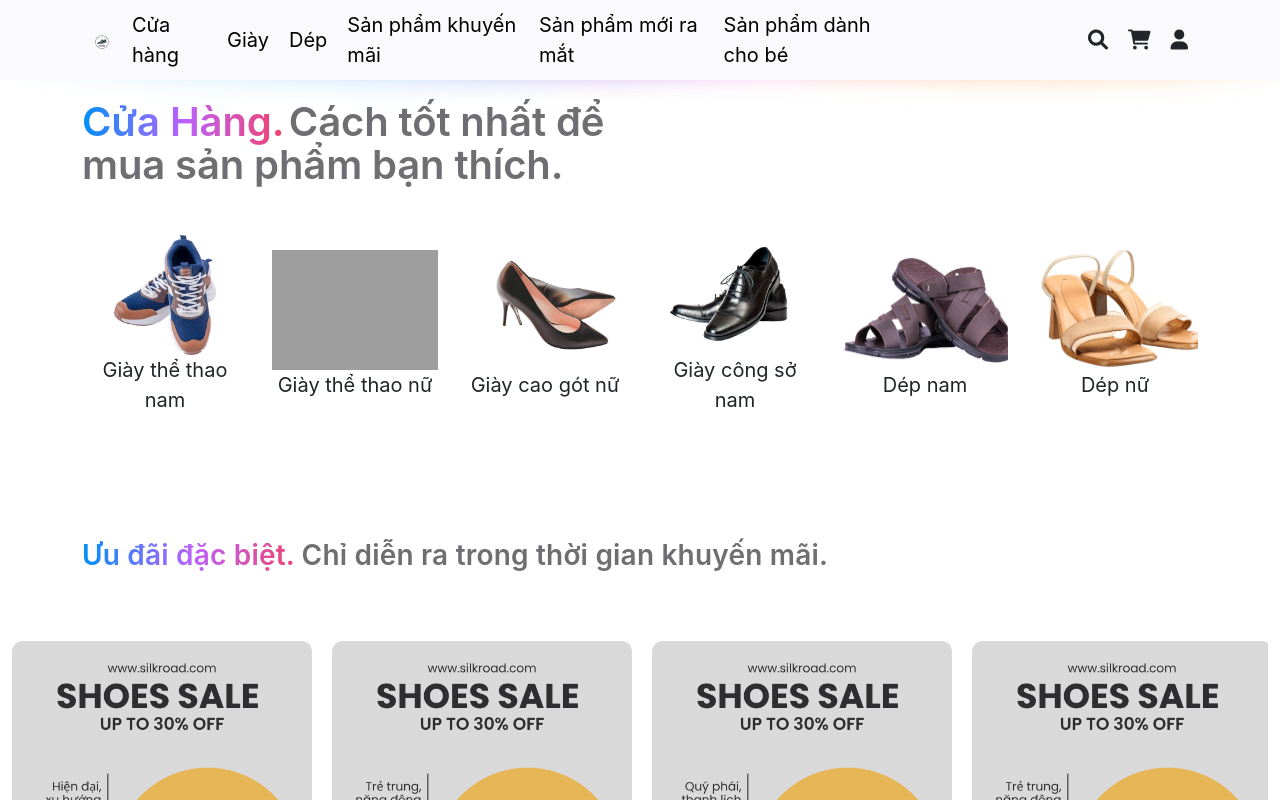
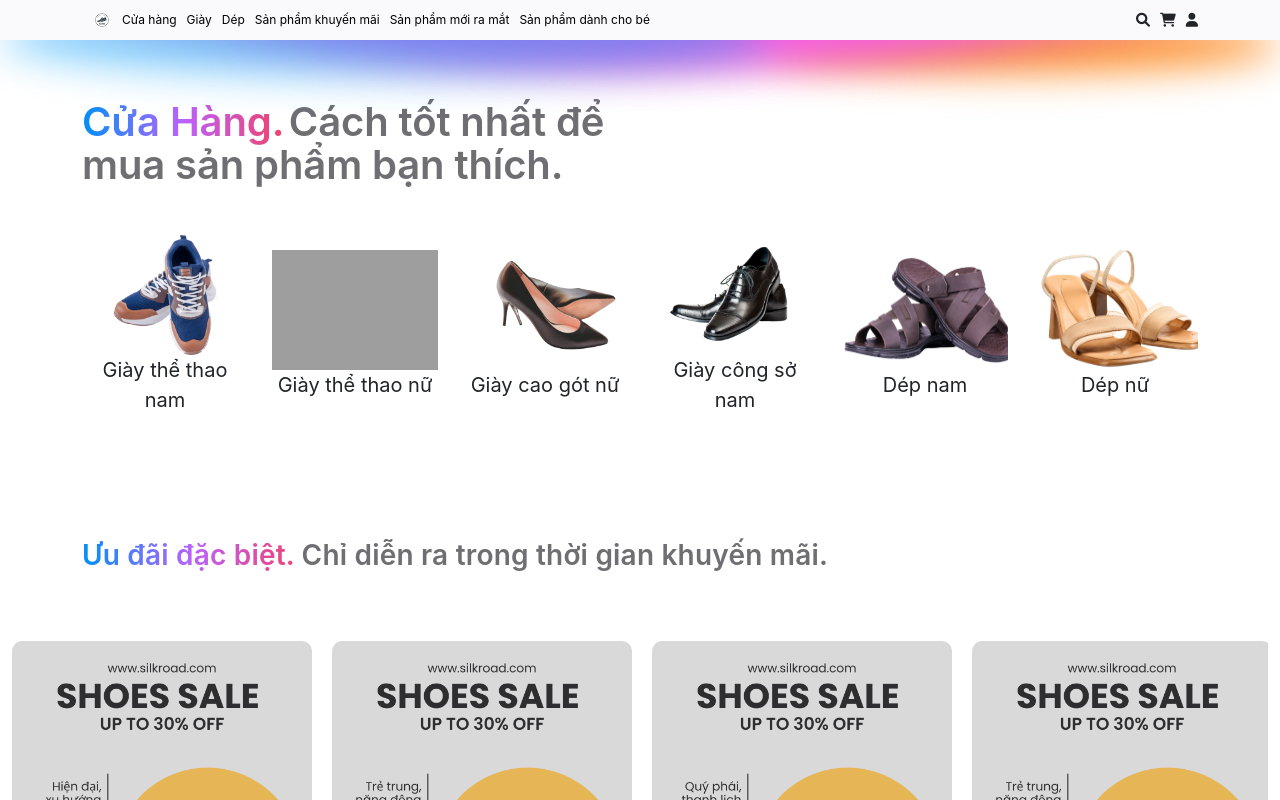
Before and after one commit to TranQuocVan/Project_E-CommerceWebFE, a plain HTML site: page index.html in a window 1280 px wide. Drawn offline with nearby package versions, Linux system fonts and the light colour scheme; grey boxes are pictures that could not be loaded.

Commit message:
fix size

```diff
--- a/component/navigation.js
+++ b/component/navigation.js
@@ -4,7 +4,7 @@ const data = {
             col1: 'Mua hàng',
             col1List: [
                 { name: 'Mua Sản Phẩm Mới Nhất' },
-                { name: 'Giày'  },
+                { name: 'Giày' },
                 { name: 'Dép' },
                 { name: 'Thương Hiệu' },
                 { name: 'Phụ kiện' }
@@ -30,8 +30,8 @@ const data = {
         {
             col1: 'Khám phá các loại giày',
             col1List: [
-                { name: 'Giày thể thao nam' , url: 'men\'sSportsShoes.html' },
-                { name: 'Giày thể thao nữ' , url: 'index.html' },
+                { name: 'Giày thể thao nam', url: 'men\'sSportsShoes.html' },
+                { name: 'Giày thể thao nữ', url: 'index.html' },
                 { name: 'Giày công sở' },
                 { name: 'Giày cao gót' },
             ]
@@ -59,8 +59,8 @@ const data = {
         {
             col1: 'Khám phá các loại dép',
             col1List: [
-                { name: 'Dép nam'  },
-                { name: 'Dép nữ'},
+                { name: 'Dép nam' },
+                { name: 'Dép nữ' },
                 { name: 'Dép trẻ em' },
             ]
         },
@@ -89,7 +89,7 @@ const data = {
 
 const renderNavigation = () => {
     document.querySelector('nav').innerHTML = `
-        <div style="position: fixed; z-index: 2000;" class="container-fluid main-bg-color">
+        <div id="navigation" class="container-fluid main-bg-color">
             <div class="container">
                 <div style="font-size: 20px;" class="row">
                     <div class="col-md-9 flex-align-items-center dropdown">
--- a/styler/navigation.css
+++ b/styler/navigation.css
@@ -8,7 +8,11 @@ a {
     color: black;
     text-decoration: none;
     display: block;
+    font-size: 12px;
+    font-weight: 400;
 }
+
+
 
 * {
     font-family: SF Pro Text, SF Pro Icons, Helvetica Neue, Helvetica, Arial, sans-serif;
@@ -23,10 +27,17 @@ body {
     overflow-x: hidden;
 }
 
-.navigation , i{
-    font-size: 20px;
+#navigation {
+    position: fixed;
+    z-index: 2000;
+    padding: 10px;
+}
+
+.navigation,
+i {
+    font-size: 14px;
     font-weight: 400;
-    padding: 10px;
+    margin-left: 10px;
 }
 
 
@@ -146,7 +157,7 @@ body {
     position: fixed;
     z-index: 500;
     width: 100%;
-    top: 40px;
+    top: 50px;
     left: 0;
     height: 20px;
 }
```
